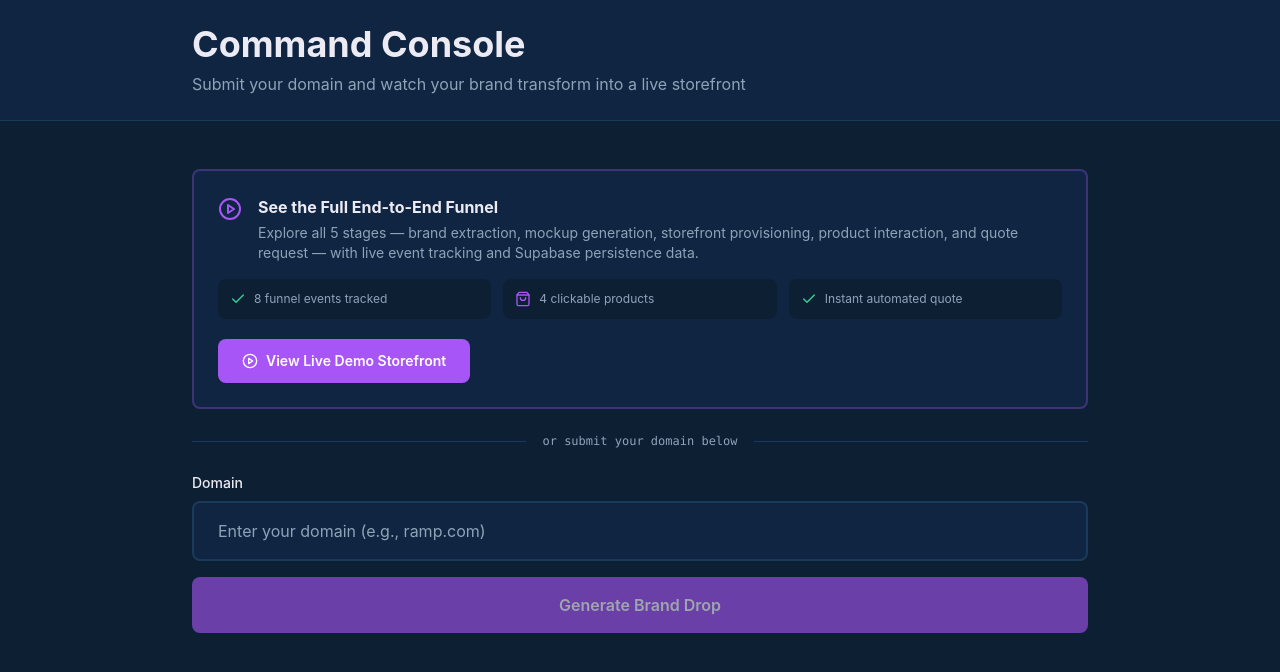
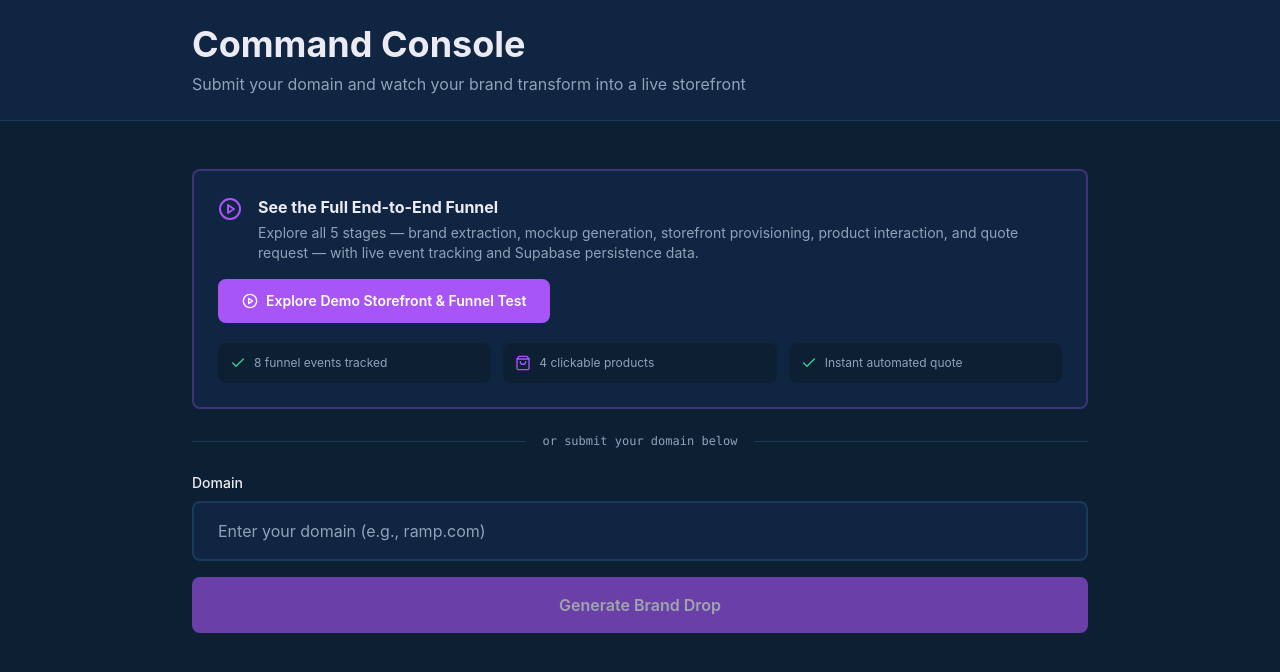
Before and after one commit to iakobidzedavid/branded-fit, a Next.js app: page /command-console in a window 1280 px wide. Shown: the top 672 px of the page. Built offline with nearby package versions, Linux system fonts and the light colour scheme.

Commit message:
Task: Fix live-product drift (frontend) [TASK-ebaf8338]

```diff
--- a/src/app/command-console/page.tsx
+++ b/src/app/command-console/page.tsx
@@ -422,7 +422,14 @@ export default function CommandConsole() {
                     </p>
                   </div>
                 </div>
-                <div className="grid grid-cols-1 sm:grid-cols-3 gap-3 mb-5">
+                <a
+                  href="/store/demo"
+                  className="inline-flex items-center gap-2 px-6 py-3 bg-accent text-white font-semibold rounded-lg hover:bg-purple-600 transition text-sm mb-5"
+                >
+                  <PlayCircle className="w-4 h-4" />
+                  Explore Demo Storefront &amp; Funnel Test
+                </a>
+                <div className="grid grid-cols-1 sm:grid-cols-3 gap-3">
                   <div className="bg-bg rounded-lg p-3 flex items-center gap-2">
                     <Check className="w-4 h-4 text-emerald-400 flex-shrink-0" />
                     <span className="text-xs text-text-muted">8 funnel events tracked</span>
@@ -436,13 +443,6 @@ export default function CommandConsole() {
                     <span className="text-xs text-text-muted">Instant automated quote</span>
                   </div>
                 </div>
-                <a
-                  href="/store/demo"
-                  className="inline-flex items-center gap-2 px-6 py-3 bg-accent text-white font-semibold rounded-lg hover:bg-purple-600 transition text-sm"
-                >
-                  <PlayCircle className="w-4 h-4" />
-                  View Live Demo Storefront
-                </a>
               </div>
 
               <div className="relative flex items-center gap-4">
```
Also changed, not shown: 1 other file (tests, documents, lock files or other folders).
